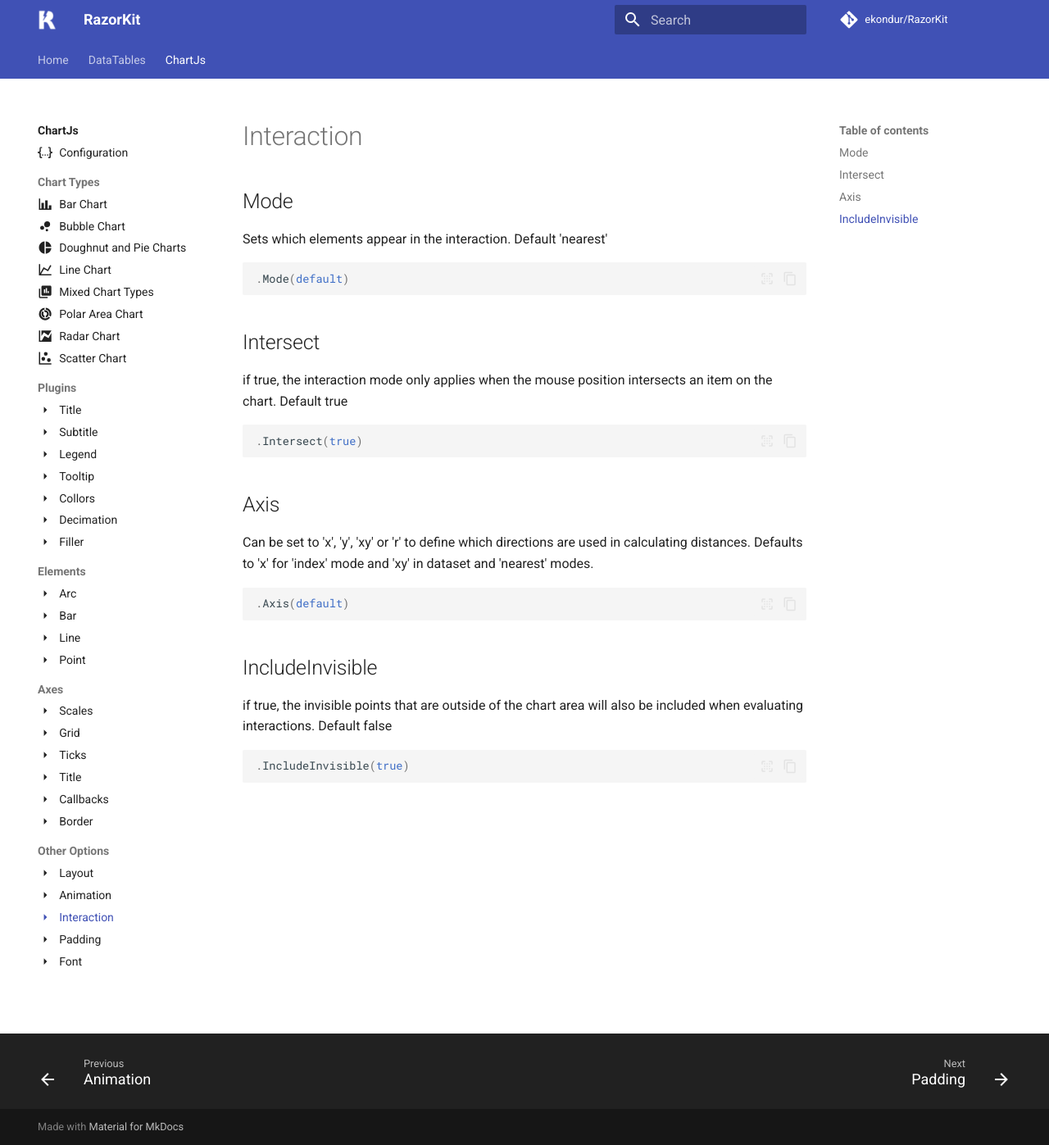
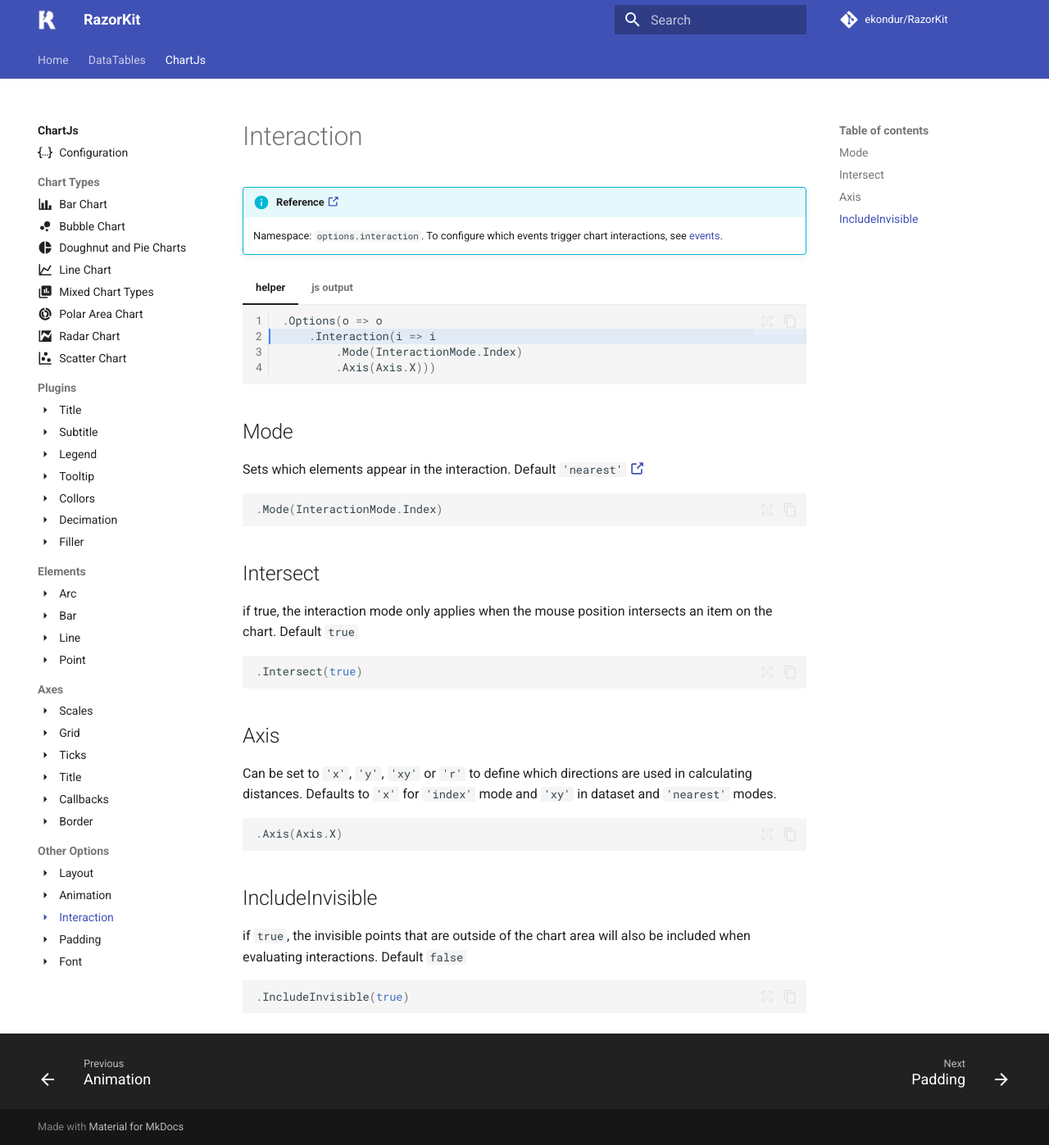
Before and after one commit to ekondur/RazorKit, an MkDocs documentation site: the page built from docs/chartjs/interaction.md, in a window 1280 px wide and 1397 px high. Shown: the whole window at 82% size. Built offline with MkDocs 1.6.1 and Material for MkDocs 9.7.7, drawn with Linux system fonts in a browser that asks for light colours; comment, search, counter and statistics services are not loaded.

Commit message:
update docs

````diff
--- a/docs/chartjs/interaction.md
+++ b/docs/chartjs/interaction.md
@@ -2,29 +2,51 @@
 icon: material/menu-right
 ---
 
+!!! info "Reference [:octicons-link-external-16:](https://www.chartjs.org/docs/latest/configuration/interactions.html)"
+	Namespace: ```options.interaction```. To configure which events trigger chart interactions, see [events](configuration.md#events).
+
+=== "helper"
+	```csharp hl_lines="2" linenums="1"
+	.Options(o => o
+		.Interaction(i => i
+			.Mode(InteractionMode.Index)
+			.Axis(Axis.X)))
+	```
+
+=== "js output"
+	```js linenums="1"
+	"options": {
+		"interaction": {
+		  "mode": 2,
+		  "axis": "x"
+		}
+	  }
+	```
+
 ## Mode
-Sets which elements appear in the interaction. Default 'nearest'
+Sets which elements appear in the interaction. Default ```'nearest'```
+[:octicons-link-external-16:](https://www.chartjs.org/docs/latest/configuration/interactions.html#modes)
 ```csharp
-.Mode(default)
+.Mode(InteractionMode.Index)
 ```
 
 ## Intersect
 if true, the interaction mode only applies when the mouse position intersects an item on the chart.
-            Default true
+Default ```true```
 ```csharp
 .Intersect(true)
 ```
 
 ## Axis
-Can be set to 'x', 'y', 'xy' or 'r' to define which directions are used in calculating distances.
-            Defaults to 'x' for 'index' mode and 'xy' in dataset and 'nearest' modes.
+Can be set to ```'x'```, ```'y'```, ```'xy'``` or ```'r'``` to define which directions are used in calculating distances.
+Defaults to ```'x'``` for ```'index'``` mode and ```'xy'``` in dataset and ```'nearest'``` modes.
 ```csharp
-.Axis(default)
+.Axis(Axis.X)
 ```
 
 ## IncludeInvisible
-if true, the invisible points that are outside of the chart area will also be included when evaluating interactions.
-            Default false
+if ```true```, the invisible points that are outside of the chart area will also be included when evaluating interactions.
+ Default ```false```
 ```csharp
 .IncludeInvisible(true)
 ```
````
Also changed, not shown: docs/chartjs/plugins/filler.md (+26 -2 lines), docs/chartjs/plugins/legend.md (+2 -2 lines), docs/chartjs/plugins/subtitle.md (+1 -2 lines), docs/chartjs/plugins/title.md (+1 -2 lines), 1 other file.
